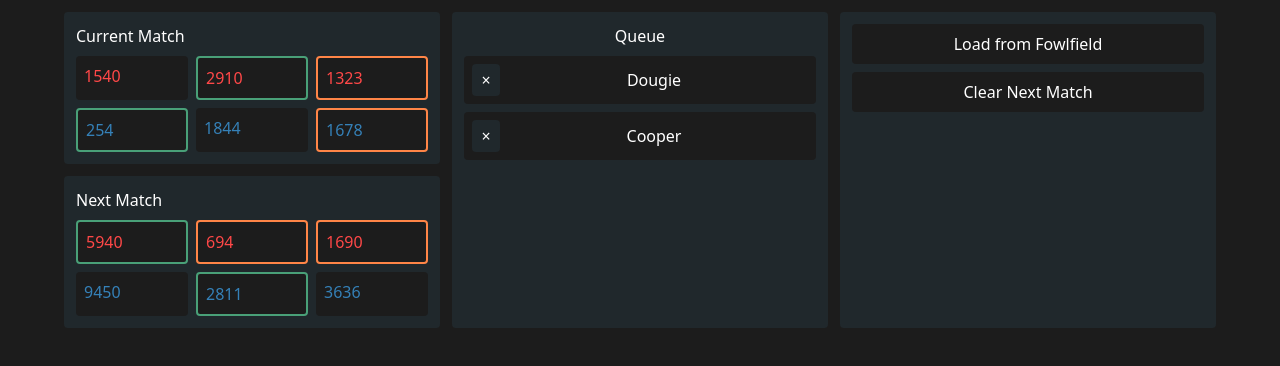
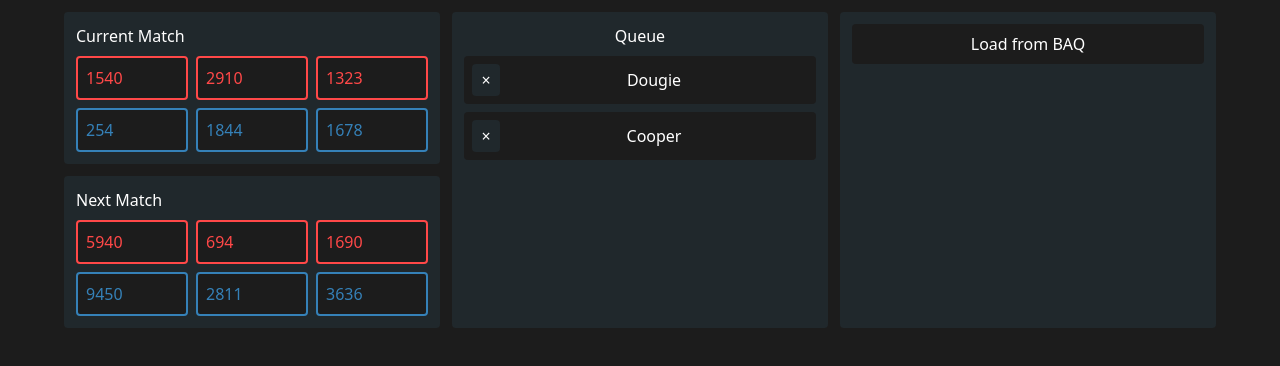
Before and after one commit to flamingchickens1540/chaotic-chickens, a SvelteKit app: page /admin in a window 1280 px wide. Shown: the top 366 px of the page. Built offline with nearby package versions, Linux system fonts and the light colour scheme.

Commit message:
fix: prep for current page plan

```diff
--- a/src/routes/admin/+page.svelte
+++ b/src/routes/admin/+page.svelte
@@ -1,84 +1,94 @@
 <script lang="ts">
-    let scout_queue: Array<string> = $state([
-        "Dougie",
-        "Cooper",
-    ])
+	let scout_queue: Array<string> = $state(['Dougie', 'Cooper']);
 
-    /*  Status: 0: not sent out - 1: sent but not recieved - 2: recieved
-        Subject to change???
-    */
-    let current_match: Array<{team: number, color: string, status: number}> = [
-        { team: 1540, color: "red", status: 0 },
-        { team: 2910, color: "red", status: 2 },
-        { team: 1323, color: "red", status: 1 },
-        { team: 254, color: "blue", status: 2 },
-        { team: 1844, color: "blue", status: 0},
-        { team: 1678, color: "blue", status: 1 },
-    ]
+	const BAQ_URL = '';
 
-    let next_match: Array<{team: number, color: string, status: number}> = [
-        { team: 5940, color: "red", status: 2 },
-        { team: 694, color: "red", status: 1},
-        { team: 1690, color: "red", status: 1 },
-        { team: 9450, color: "blue", status: 0 },
-        { team: 2811, color: "blue", status: 2 },
-        { team: 3636, color: "blue", status: 0 },
-    ]
+	let current_match: Array<{ team: number; color: string }> = $state([
+		{ team: 1540, color: 'red' },
+		{ team: 2910, color: 'red' },
+		{ team: 1323, color: 'red' },
+		{ team: 254, color: 'blue' },
+		{ team: 1844, color: 'blue' },
+		{ team: 1678, color: 'blue' }
+	]);
 
-
+	let next_match: Array<{ team: number; color: string }> = $state([
+		{ team: 5940, color: 'red' },
+		{ team: 694, color: 'red' },
+		{ team: 1690, color: 'red' },
+		{ team: 9450, color: 'blue' },
+		{ team: 2811, color: 'blue' },
+		{ team: 3636, color: 'blue' }
+	]);
 
 	const remove_scout = (i: number) => {
-        scout_queue.splice(i, 1)
+		scout_queue.splice(i, 1);
+	};
+
+	const load_from_baq = async () => {
+		let baq_data: Response;
+		try {
+			// baq_data = await fetch(`${BAQ_URL}/queue`, {
+			// method: "GET"
+			// });
+			// TODO: learn how the api works (I DON'T KNOW RUST)
+		} catch (e: any) {
+			console.log('BAQ request failed');
 		}
-
-    const load_from_fowlfield = () => {}
-
-    const clear_next_match = () => {
-        next_match = []
-    }
-
+	};
 </script>
 
-<div class="grid lg:grid-cols-3 grid-cols-1 gap-3 m-auto mt-3 w-sm lg:w-6xl">
+<div class="m-auto mt-3 grid w-sm grid-cols-1 gap-3 lg:w-6xl lg:grid-cols-3">
 	<div class="col-span-1 grid grid-rows-2 gap-3">
-        <div class="row-span-1 bg-gunmetal p-3 rounded">
+		<div class="row-span-1 rounded bg-gunmetal p-3">
 			Current Match
-            <div class="grid grid-cols-3 gap-2 grid-rows-2 rounded mt-2">
-                {#each current_match as {team, color, status} }
-                    <div class="col-span-1 row-span-1 bg-eerie-black p-2 rounded {color == "red" ? "text-imperial-red" : "text-steel-blue"} border {status == 0 ? "border-none" : "border-solid"} border-2 {status == 1 ? "border-crayola-orange" : "border-jungle-green"}">
-                        {team}
-                    </div>
+			<div class="mt-2 grid grid-cols-3 grid-rows-2 gap-2 rounded">
+				{#each current_match as { team, color }, i}
+					<input
+						class="col-span-1 row-span-1 rounded bg-eerie-black p-2 {color == 'red'
+							? 'text-imperial-red'
+							: 'text-steel-blue'} border-2"
+						placeholder={team.toString()}
+						bind:value={current_match[i].team}
+					/>
 				{/each}
 			</div>
 		</div>
-        <div class="row-span-1 bg-gunmetal p-3 rounded">
+		<div class="row-span-1 rounded bg-gunmetal p-3">
 			Next Match
-            <div class="grid grid-cols-3 gap-2 grid-rows-2 rounded mt-2">
-                {#each next_match as {team, color, status} }
-                    <div class="col-span-1 row-span-1 bg-eerie-black p-2 rounded {color == "red" ? "text-imperial-red" : "text-steel-blue"} border {status == 0 ? "border-none" : "border-solid"} border-2 {status == 1 ? "border-crayola-orange" : "border-jungle-green"}">
+			<div class="mt-2 grid grid-cols-3 grid-rows-2 gap-2 rounded">
+				{#each next_match as { team, color }}
+					<div
+						class="col-span-1 row-span-1 rounded bg-eerie-black p-2 {color == 'red'
+							? 'text-imperial-red'
+							: 'text-steel-blue'} border-2"
+					>
 						{team}
 					</div>
 				{/each}
 			</div>
 		</div>
 	</div>
-    <div class="col-span-1 bg-gunmetal rounded text-center p-3">
+	<div class="col-span-1 rounded bg-gunmetal p-3 text-center">
 		Queue
 		{#if scout_queue.length > 0}
 			{#each scout_queue as scout, i}
-                <div class="bg-eerie-black rounded mt-2 p-2 grid grid-cols-12 items-center">
-                    <button class="bg-gunmetal rounded col-span-1 py-1" onclick={() => remove_scout(i)}>×</button>
+				<div class="mt-2 grid grid-cols-12 items-center rounded bg-eerie-black p-2">
+					<button class="col-span-1 rounded bg-gunmetal py-1" onclick={() => remove_scout(i)}
+						>×</button
+					>
 					<span class="col-span-11">
 						{scout}
 					</span>
 				</div>
 			{/each}
 		{:else}
-            <div class="bg-eerie-black rounded mt-2 p-2">Queue is empty</div>
+			<div class="mt-2 rounded bg-eerie-black p-2">Queue is empty</div>
 		{/if}
 	</div>
-    <div class="col-span-1 bg-gunmetal rounded text-center p-3">
-        <button class="bg-eerie-black rounded w-full p-2 mb-2" onclick={() => console.log("PLACEHOLDER")}>Load from Fowlfield</button>
-        <button class="bg-eerie-black rounded w-full p-2" onclick={clear_next_match}>Clear Next Match</button>
+	<div class="col-span-1 rounded bg-gunmetal p-3 text-center">
+		<button class="mb-2 w-full rounded bg-eerie-black p-2" onclick={load_from_baq}
+			>Load from BAQ</button
+		>
 	</div>
 </div>
```
Also changed, not shown: src/routes/admin/+layout.ts (deleted). Lines whose indentation alone changed are shown as unchanged.
